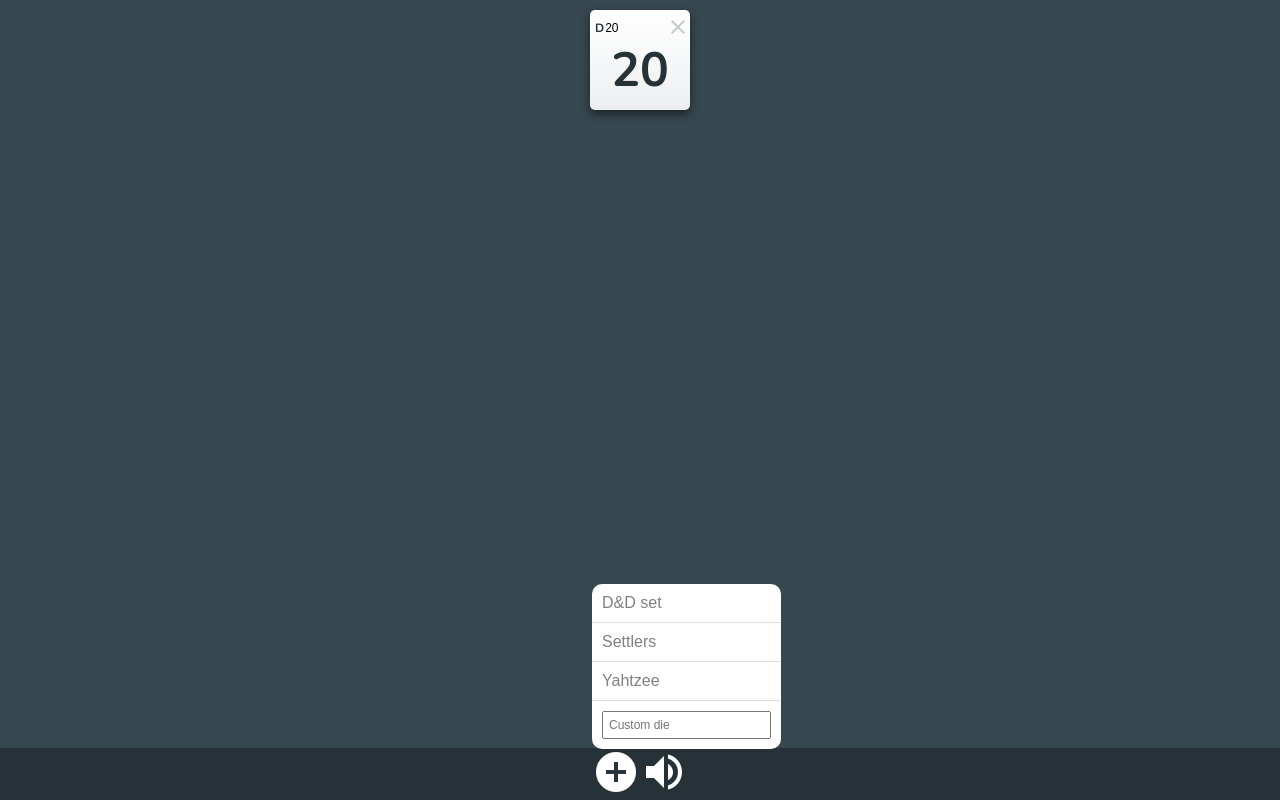
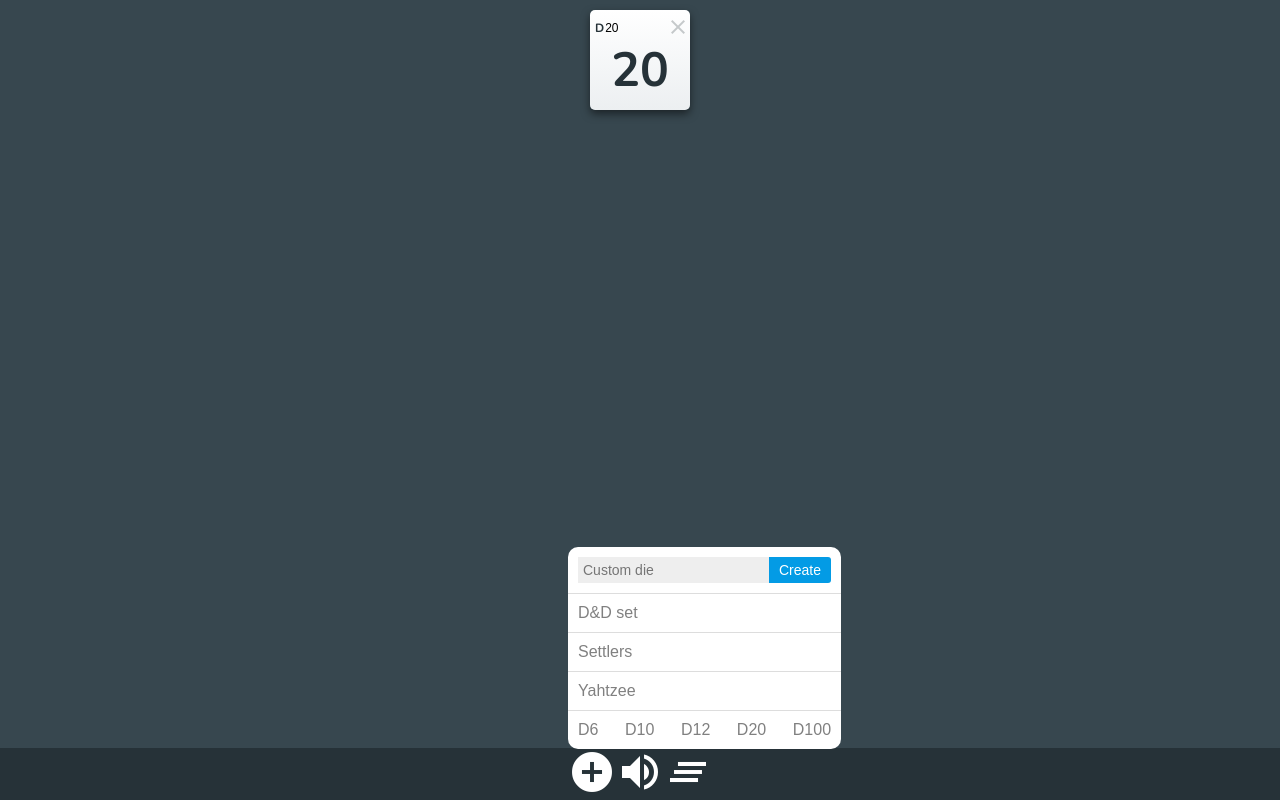
Before and after one commit to SeanMcP/dice-roller, a React (Create React App) app: page / in a window 1280 px wide. Both pictures are taken after a click on the element "add_circle". Built offline with nearby package versions, Linux system fonts and the light colour scheme.

Commit message:
Build out functionality on create menu

```diff
--- a/src/components/App.js
+++ b/src/components/App.js
@@ -14,6 +14,7 @@ class App extends Component {
     };
 
     this._addDie = this._addDie.bind(this);
+    this._setMenu = this._setMenu.bind(this);
   }
   render() {
     const diceArray = this.state.dice.map((die, index) => (
@@ -34,8 +35,10 @@ class App extends Component {
           addDie={this._addDie.bind(this)}
           toggleSound={this._toggleSound.bind(this)}
           toggleMenu={this._toggleMenu.bind(this)}
+          setMenu={this._setMenu.bind(this)}
           soundOn={this.state.soundOn}
           menuOpen={this.state.menuOpen}
+          clearDice={this._clearDice.bind(this)}
         />
       </div>
     );
@@ -65,6 +68,10 @@ class App extends Component {
     this.setState({ dice: filteredArray });
   }
 
+  _clearDice() {
+    this.setState({ dice: [] });
+  }
+
   _toggleSound() {
     this.setState({ soundOn: !this.state.soundOn });
   }
@@ -72,6 +79,10 @@ class App extends Component {
   _toggleMenu() {
     this.setState({ menuOpen: !this.state.menuOpen });
   }
+
+  _setMenu(bool) {
+    this.setState({ menuOpen: bool });
+  }
 }
 
 export default App;
--- a/src/components/functional/CreateMenu.js
+++ b/src/components/functional/CreateMenu.js
@@ -4,20 +4,28 @@ import PropTypes from 'prop-types';
 const CreateMenu = props => {
   return (
     <ul className="create-menu">
-      <li onClick={() => props.addDie()}>
-        D&D set
+      <li>
+          <input
+            type="number"
+            placeholder="Custom die"
+          />
+          <input type="submit" value="Create" />
+      </li>
+      <li onClick={() => props.addDie([4, 6, 8, 10, 12, 20, 100])}>
+        <span>D&D set</span>
       </li>
       <li onClick={() => props.addDie([6, 6])}>
-        Settlers
+        <span>Settlers</span>
       </li>
       <li onClick={() => props.addDie([6, 6, 6, 6, 6])}>
-        Yahtzee
+        <span>Yahtzee</span>
       </li>
       <li>
-        <input
-          type="number"
-          placeholder="Custom die"
-        />
+        <span onClick={() => props.addDie([6])}>D6</span>
+        <span onClick={() => props.addDie([10])}>D10</span>
+        <span onClick={() => props.addDie([12])}>D12</span>
+        <span onClick={() => props.addDie([20])}>D20</span>
+        <span onClick={() => props.addDie([100])}>D100</span>
       </li>
     </ul>
   )
--- a/src/components/functional/Navigation.js
+++ b/src/components/functional/Navigation.js
@@ -6,22 +6,24 @@ const Navigation = props => (
   <div className="nav-bar">
     <div
       className="nav-add-die click"
-      onClick={
-        props.menuOpen
-        ? () => props.addDie([20])
-        : props.toggleMenu
-      }
     >
       {
         props.menuOpen
         ? (
           <CreateMenu
-          addDie={props.addDie}
-          toggleMenu={props.toggleMenu}
+            addDie={
+              (arr) => {
+                props.addDie(arr);
+                props.toggleMenu();
+              }
+            }
+            toggleMenu={props.toggleMenu}
           />
         ) : null
       }
-      <i className="material-icons md-48">add_circle</i>
+      <i className="material-icons md-48"
+        onClick={props.toggleMenu}
+      >add_circle</i>
     </div>
     <div
       className="nav-toggle-sound click"
@@ -31,6 +33,12 @@ const Navigation = props => (
         { props.soundOn ? 'volume_off' : 'volume_up'}
       </i>
     </div>
+    <div
+      className="nav-clear-dice click"
+      onClick={props.clearDice}
+    >
+      <i className="material-icons md-48">clear_all</i>
+    </div>
   </div>
 );
 
@@ -38,6 +46,7 @@ Navigation.propTypes = {
   addDie: PropTypes.func.isRequired,
   toggleSound: PropTypes.func.isRequired,
   toggleMenu: PropTypes.func.isRequired,
+  clearDice: PropTypes.func.isRequired,
   soundOn: PropTypes.bool.isRequired,
 };
 
--- a/src/styles/navigation.css
+++ b/src/styles/navigation.css
@@ -33,15 +33,31 @@
   border-bottom: 1px solid #ddd;
 }
 
-.create-menu li:hover {
+.create-menu li span:hover {
   color: #039BE5;
 }
 
 .create-menu li:last-of-type {
+  display: flex;
+  justify-content: space-between;
   border-bottom: 0;
 }
 
 .create-menu input {
-  font-size: 12px;
+  background: #eee;
+  border: 0;
+  font-size: 14px;
   padding: 5px;
 }
+
+.create-menu input[type="submit"] {
+  background: #039BE5;
+  border-top-right-radius: 3px;
+  border-bottom-right-radius: 3px;
+  color: white;
+  padding: 5px 10px;
+}
+
+.create-menu input[type="submit"]:hover {
+  background: #03A9F4;
+}
```
Also changed, not shown: 1 other file (tests, documents, lock files or other folders).
